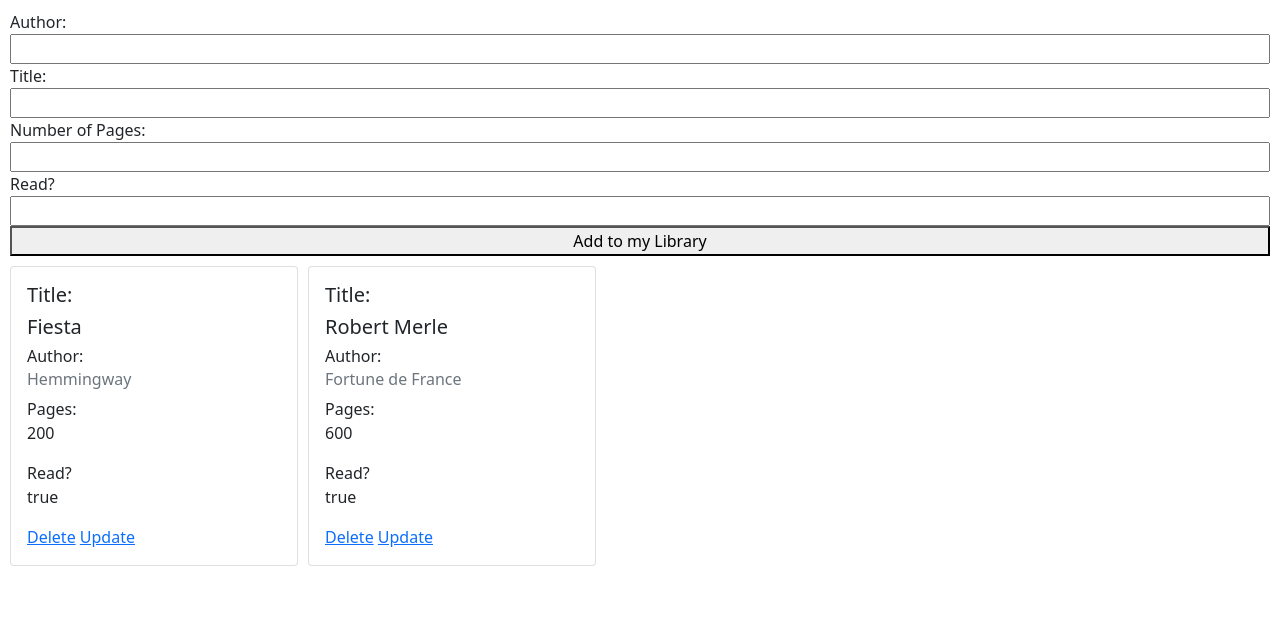
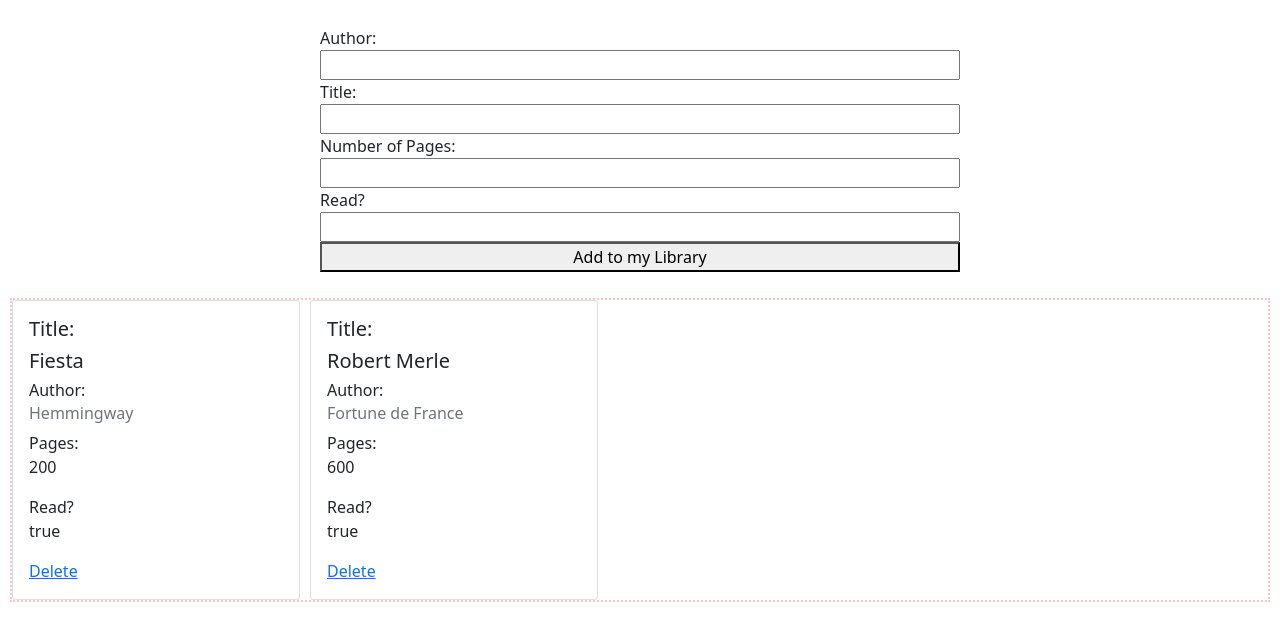
Before and after one commit to Benjamin-Re/Library, a plain HTML site: page index.html in a window 1280 px wide. Drawn offline with nearby package versions, Linux system fonts and the light colour scheme.

Commit message:
Center form

```diff
--- a/index.html
+++ b/index.html
@@ -27,7 +27,7 @@
       <button type="submit">Add to my Library</button>
     </form>
     <div class="card-container">
-      <div class="card num0" style="width: 18rem">
+      <div class="card num0" style="min-width: 18rem">
         <div class="card-body">
           <h5>Title:</h5>
           <h5 class="card-title"></h5>
@@ -38,7 +38,7 @@
           <span>Read?</span>
           <p class="card-text"></p>
           <a href="#" class="delete">Delete</a>
-          <a href="#" class="update">Update</a>
+
         </div>
       </div>
     </div>
--- a/style.css
+++ b/style.css
@@ -3,14 +3,24 @@ body{
     flex-direction: column;
     gap: 10px;
     padding: 10px;
+    width: 100vw;
 }
 form {
+    width: 50vw;
+    margin: 1em auto;
     display:flex;
     flex-wrap: wrap;
     flex-direction: column;
 }
 
 .card-container {
+    width: 100%;
     display: flex;
+    flex-wrap: wrap;
     gap: 10px;
+    border: 2px dotted pink;
 }
+
+.card {
+    min-width: 300px;
+}
```
